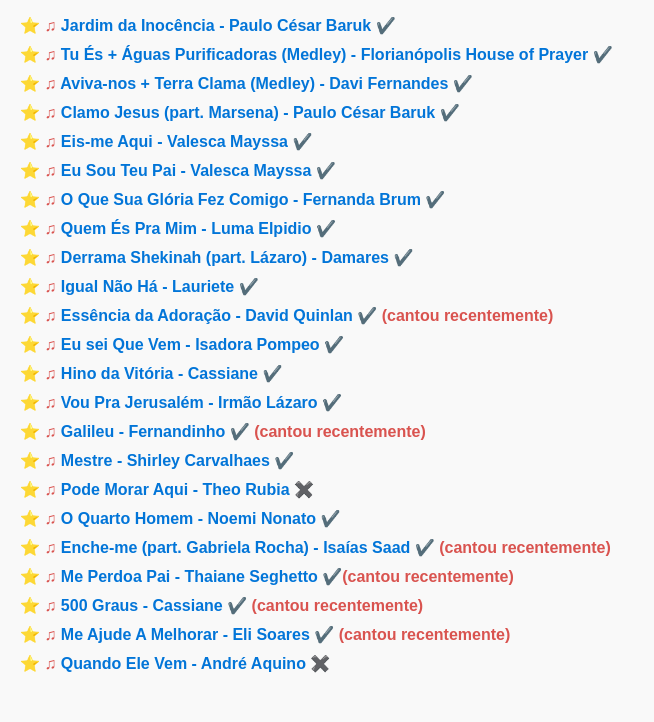
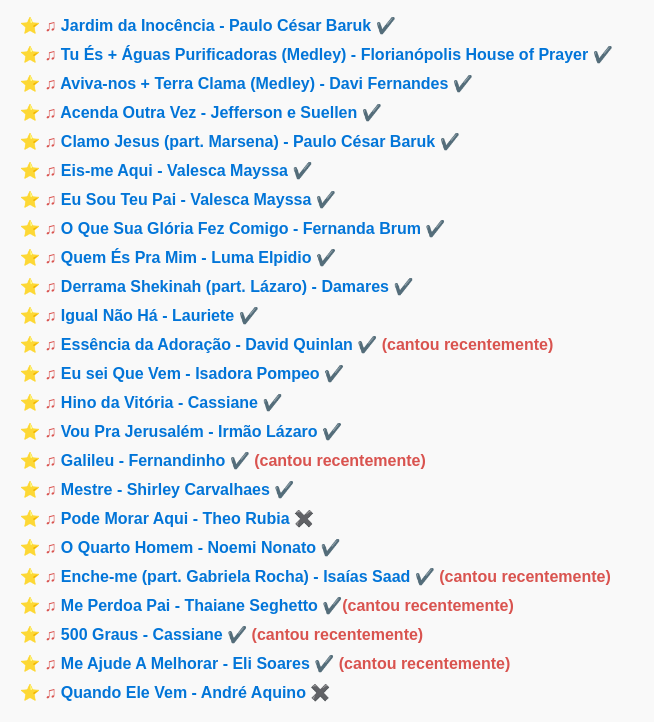
Before and after one commit to limajonatas/repetorio-renascer, a plain HTML site: page index.html in a window 1280 px wide. Shown: the part 105-827 px from the top of the page, without its empty margins (0-654 px from the left). Before the commit the page ends 800 px from the top, so only its background shows below. Drawn offline with Linux system fonts and the light colour scheme.

Commit message:
:sparkles: feat: new music

```diff
--- a/index.html
+++ b/index.html
@@ -75,6 +75,16 @@
           target="_blank"
         >
           Aviva-nos + Terra Clama (Medley) - Davi Fernandes
+        </a>
+        ✔️
+      </li>
+      <li class="highlight">
+        ⭐ ♫
+        <a
+          href="https://www.letras.mus.br/jefferson-e-suellen/acenda-outra-vez/"
+          target="_blank"
+        >
+          Acenda Outra Vez - Jefferson e Suellen
         </a>
         ✔️
       </li>
```
